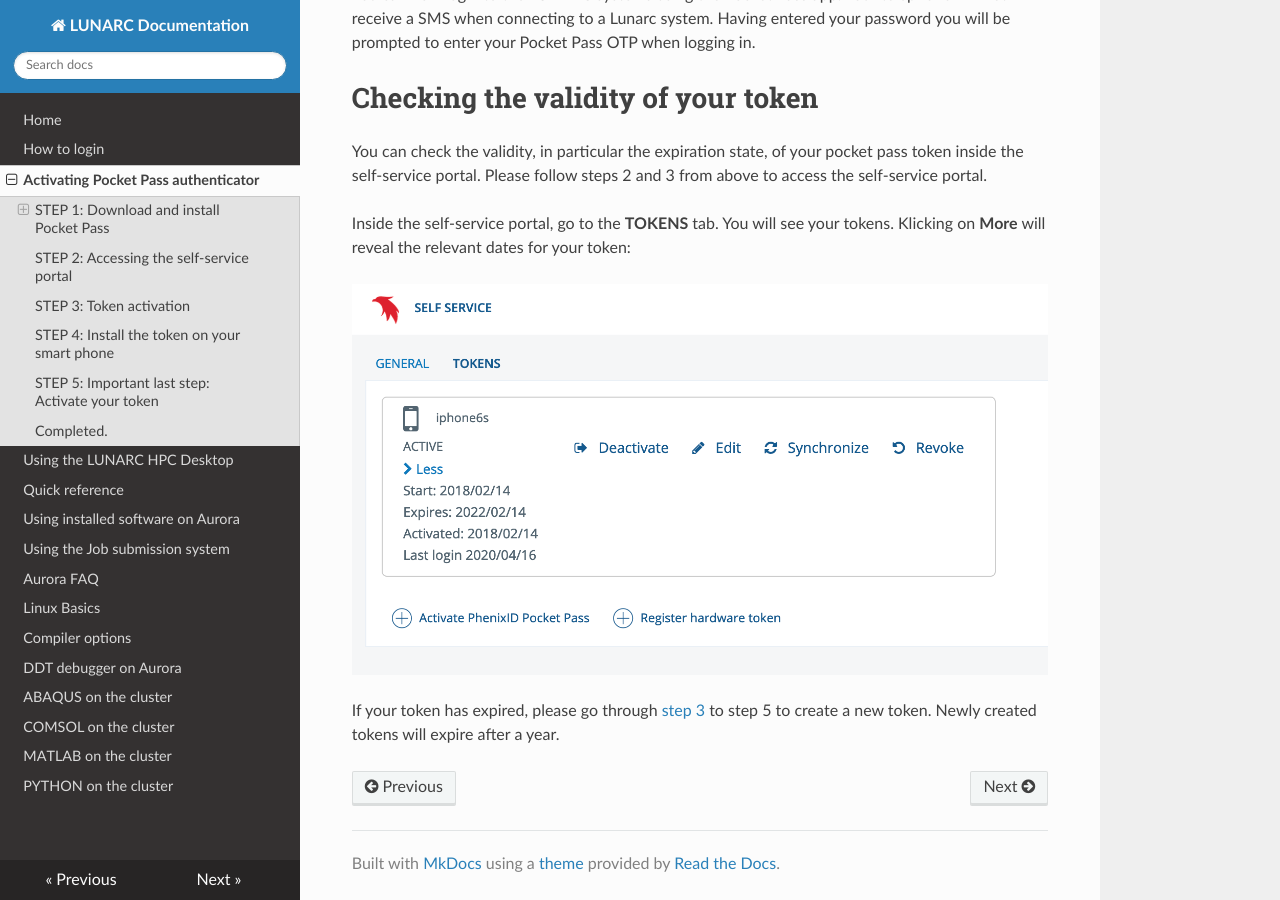
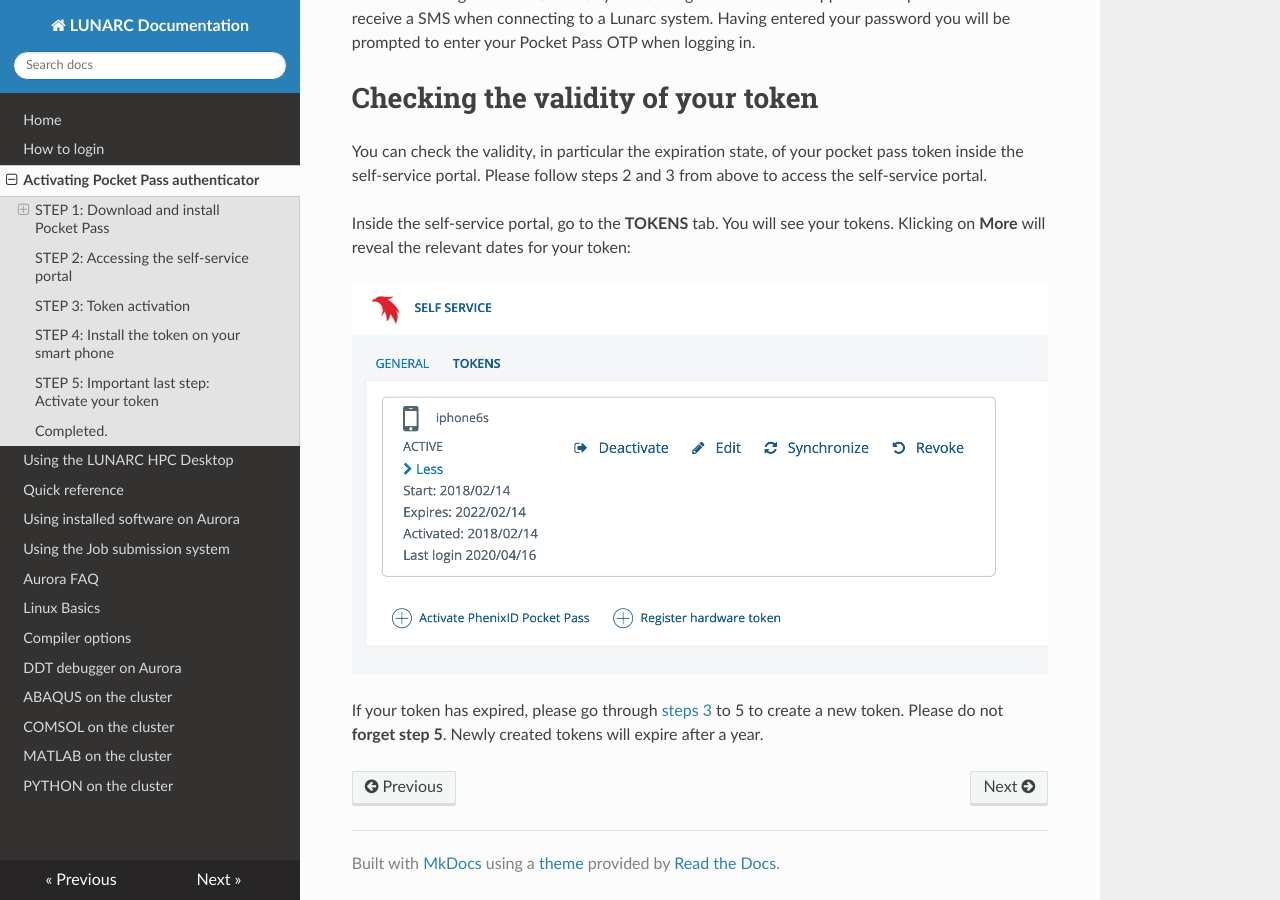
Before and after one commit to lunarc/lunarc_docs, an MkDocs documentation site: the page built from docs/authenticator_howto.md, in a window 1280 px wide and 900 px high, scrolled down 6177 px. Built offline with MkDocs 1.6.1, drawn with Linux system fonts in a browser that asks for light colours; nearby versions of some CDN libraries; old or Windows-style settings are respelled for this version of MkDocs.

Commit message:
minor wording change

```diff
--- a/docs/authenticator_howto.md
+++ b/docs/authenticator_howto.md
@@ -76,4 +76,4 @@ Inside the self-service portal, go to the **TOKENS** tab.  You will see your tok
 
 ![sample screen](images/pp_token_status.png "Token dates")
 
-If your token has expired, please go through [step 3](#step-3-token-activation) to step 5 to create a new token.  Newly created tokens will expire after a year.
+If your token has expired, please go through [steps 3](#step-3-token-activation) to 5 to create a new token.  Please do not **forget step 5**.  Newly created tokens will expire after a year.
```
